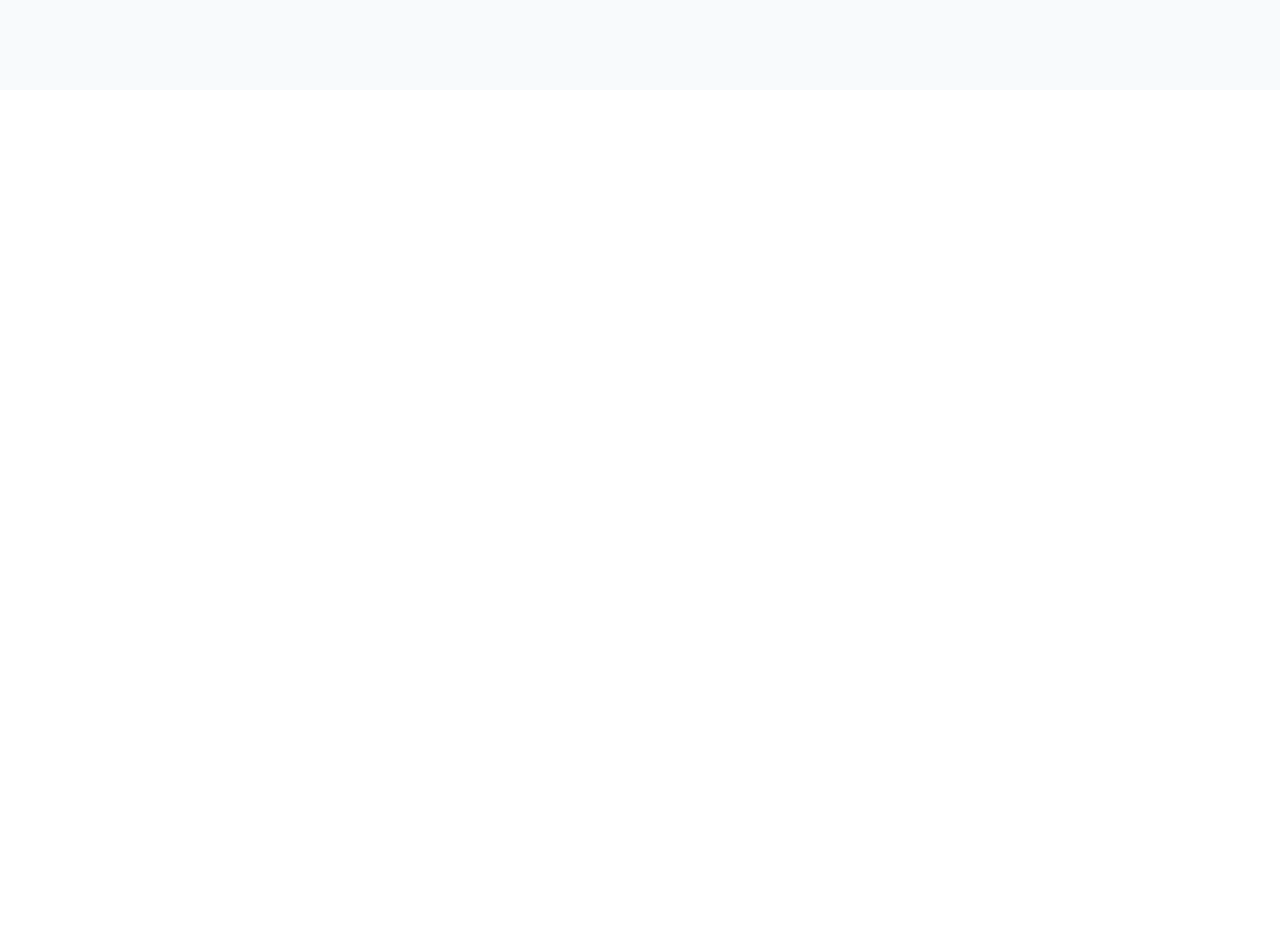
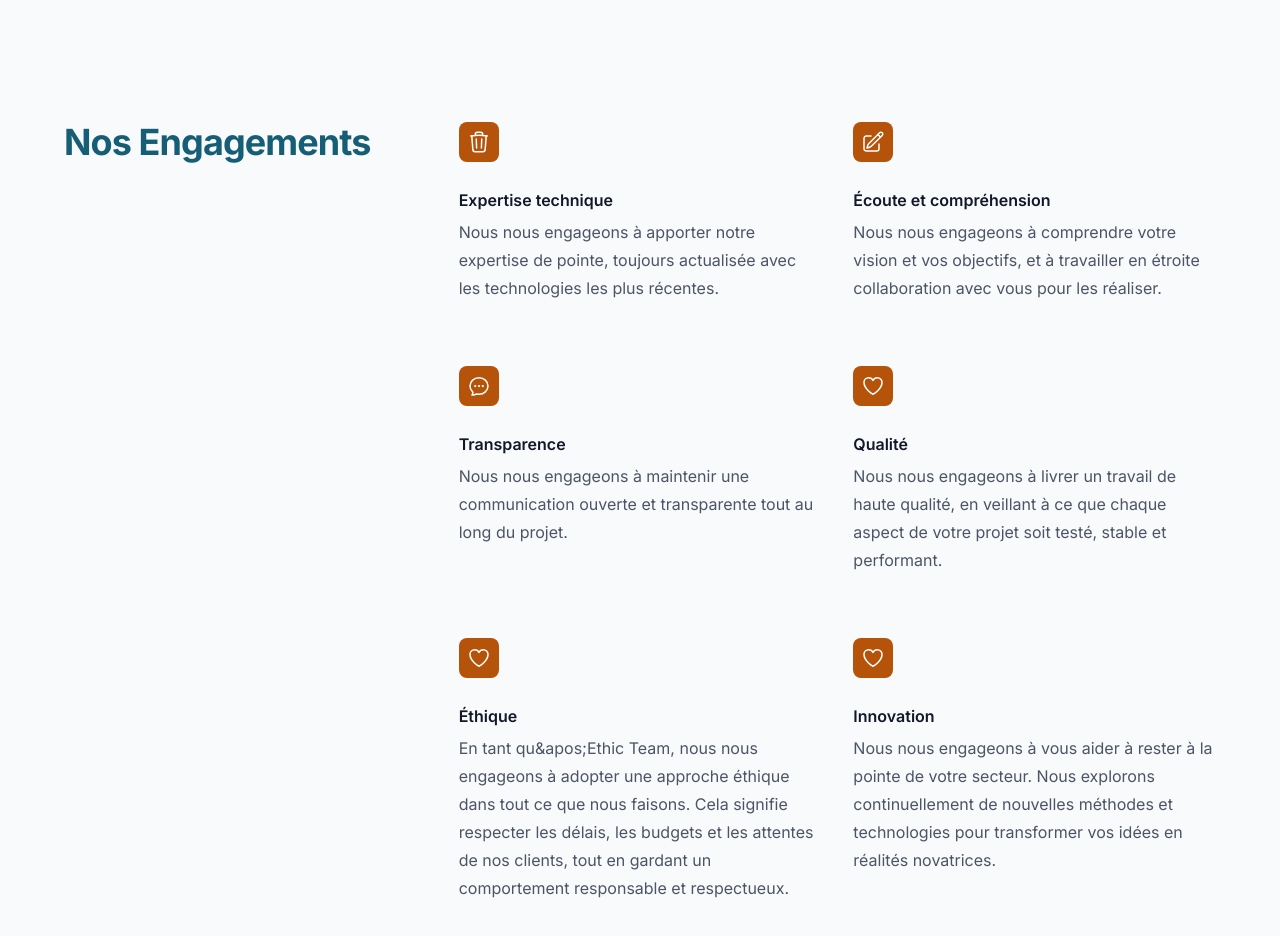
Before and after one commit to sgautier-dev/ethic-team, a Next.js app: page / in a window 1280 px wide. Shown: the part 2020-2956 px from the top of the page. Before the commit the page ends 2110 px from the top, so only its background shows below. Built offline with nearby package versions, Linux system fonts and the light colour scheme.

Commit message:
engagment section done

```diff
--- /dev/null
+++ b/app/components/Engagement.tsx
@@ -0,0 +1,77 @@
+import {
+	ChatBubbleOvalLeftEllipsisIcon,
+	HeartIcon,
+	PencilSquareIcon,
+	TrashIcon,
+} from "@heroicons/react/24/outline";
+
+const features = [
+	{
+		name: "Expertise technique",
+		description:
+			"Nous nous engageons à apporter notre expertise de pointe, toujours actualisée avec les technologies les plus récentes.",
+		icon: TrashIcon,
+	},
+	{
+		name: "Écoute et compréhension",
+		description:
+			"Nous nous engageons à comprendre votre vision et vos objectifs, et à travailler en étroite collaboration avec vous pour les réaliser.",
+		icon: PencilSquareIcon,
+	},
+	{
+		name: "Transparence",
+		description:
+			"Nous nous engageons à maintenir une communication ouverte et transparente tout au long du projet.",
+		icon: ChatBubbleOvalLeftEllipsisIcon,
+	},
+	{
+		name: "Qualité",
+		description:
+			"Nous nous engageons à livrer un travail de haute qualité, en veillant à ce que chaque aspect de votre projet soit testé, stable et performant.",
+		icon: HeartIcon,
+	},
+	{
+		name: "Éthique",
+		description:
+			"En tant qu&apos;Ethic Team, nous nous engageons à adopter une approche éthique dans tout ce que nous faisons. Cela signifie respecter les délais, les budgets et les attentes de nos clients, tout en gardant un comportement responsable et respectueux.",
+		icon: HeartIcon,
+	},
+	{
+		name: "Innovation",
+		description:
+			"Nous nous engageons à vous aider à rester à la pointe de votre secteur. Nous explorons continuellement de nouvelles méthodes et technologies pour transformer vos idées en réalités novatrices.",
+		icon: HeartIcon,
+	},
+];
+
+export default function Engagement() {
+	return (
+		<div id="engagement" className="py-24 sm:py-32">
+			<div className="mx-auto max-w-7xl px-6 lg:px-8">
+				<div className="mx-auto grid max-w-2xl grid-cols-1 gap-x-8 gap-y-16 sm:gap-y-20 lg:mx-0 lg:max-w-none lg:grid-cols-3">
+					<h2 className="text-3xl font-bold tracking-tight text-cyan-800 sm:text-4xl">
+						Nos Engagements
+					</h2>
+					<dl className="col-span-2 grid grid-cols-1 gap-x-8 gap-y-16 sm:grid-cols-2">
+						{features.map((feature) => (
+							<div key={feature.name}>
+								<dt className="text-base font-semibold leading-7 text-gray-900">
+									<div className="mb-6 flex h-10 w-10 items-center justify-center rounded-lg bg-amber-700">
+										<feature.icon
+											className="h-6 w-6 text-white"
+											aria-hidden="true"
+										/>
+									</div>
+									{feature.name}
+								</dt>
+								<dd className="mt-1 text-base leading-7 text-gray-600">
+									{feature.description}
+								</dd>
+							</div>
+						))}
+					</dl>
+				</div>
+			</div>
+		</div>
+	);
+}
--- a/app/components/Engagements.tsx
+++ /dev/null
@@ -1,55 +0,0 @@
-import { ChatBubbleOvalLeftEllipsisIcon, HeartIcon, PencilSquareIcon, TrashIcon } from '@heroicons/react/24/outline'
-
-const features = [
-  {
-    name: 'Spam report',
-    description:
-      'Autem reprehenderit aut debitis ut. Officiis harum omnis placeat blanditiis delectus sint vel et voluptatum. Labore asperiores non corporis molestiae.',
-    icon: TrashIcon,
-  },
-  {
-    name: 'Compose in markdown',
-    description:
-      'Illum et aut inventore. Ut et dignissimos quasi. Omnis saepe dolorum. Hic autem fugiat. Voluptatem officiis necessitatibus est.',
-    icon: PencilSquareIcon,
-  },
-  {
-    name: 'Email commenting',
-    description:
-      'Commodi quam quo. In quasi mollitia optio voluptate et est reiciendis. Ut et sunt id officiis vitae perspiciatis. Et accusantium sapiente.',
-    icon: ChatBubbleOvalLeftEllipsisIcon,
-  },
-  {
-    name: 'Customer connections',
-    description:
-      'Deserunt corrupti praesentium quo vel cupiditate est occaecati ad. Aperiam libero modi similique iure praesentium facilis quo cumque quibusdam.',
-    icon: HeartIcon,
-  },
-]
-
-export default function Engagements() {
-  return (
-    <div className="bg-white py-24 sm:py-32">
-      <div className="mx-auto max-w-7xl px-6 lg:px-8">
-        <div className="mx-auto grid max-w-2xl grid-cols-1 gap-x-8 gap-y-16 sm:gap-y-20 lg:mx-0 lg:max-w-none lg:grid-cols-3">
-          <h2 className="text-3xl font-bold tracking-tight text-gray-900 sm:text-4xl">
-            Stay on top of customer support
-          </h2>
-          <dl className="col-span-2 grid grid-cols-1 gap-x-8 gap-y-16 sm:grid-cols-2">
-            {features.map((feature) => (
-              <div key={feature.name}>
-                <dt className="text-base font-semibold leading-7 text-gray-900">
-                  <div className="mb-6 flex h-10 w-10 items-center justify-center rounded-lg bg-indigo-600">
-                    <feature.icon className="h-6 w-6 text-white" aria-hidden="true" />
-                  </div>
-                  {feature.name}
-                </dt>
-                <dd className="mt-1 text-base leading-7 text-gray-600">{feature.description}</dd>
-              </div>
-            ))}
-          </dl>
-        </div>
-      </div>
-    </div>
-  )
-}
--- a/app/components/Hero.tsx
+++ b/app/components/Hero.tsx
@@ -6,9 +6,9 @@ import { Bars3Icon, XMarkIcon } from "@heroicons/react/24/outline";
 
 const navigation = [
 	{ name: "Team", href: "#team" },
-	{ name: "Engagements", href: "#" },
-	{ name: "Clients", href: "#" },
-	{ name: "Contact", href: "#" },
+	{ name: "Engagements", href: "#engagement" },
+	{ name: "Clients", href: "#clients" },
+	{ name: "Contact", href: "#contact" },
 ];
 
 export default function Hero() {
--- a/app/page.tsx
+++ b/app/page.tsx
@@ -1,12 +1,14 @@
 import Image from "next/image";
 import Hero from "./components/Hero";
 import Team from "./components/Team";
+import Engagement from "./components/Engagement";
 
 export default function Home() {
 	return (
 		<main className="px-6 lg:px-8 py-20 sm:py-24 mx-auto max-w-7xl min-h-screen bg-slate-50">
 			<Hero />
       <Team/>
+      <Engagement/>
 		</main>
 	);
 }
```
